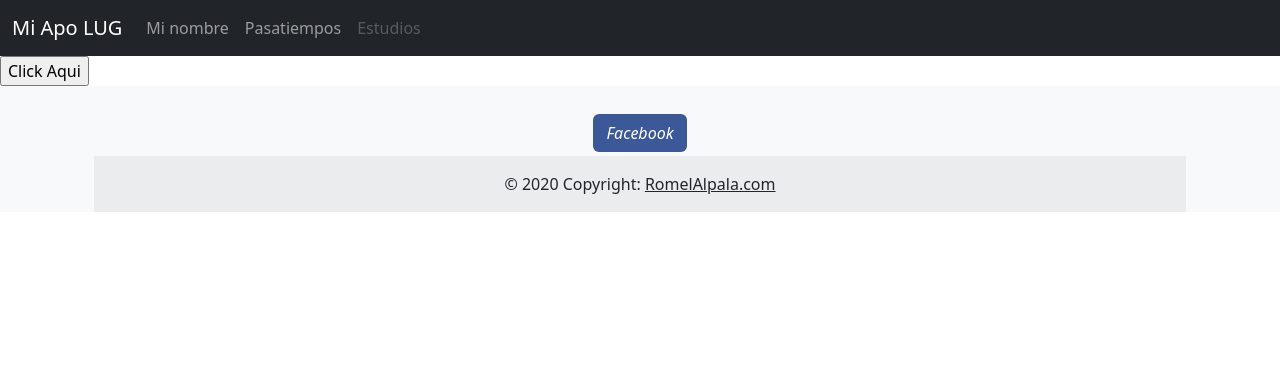
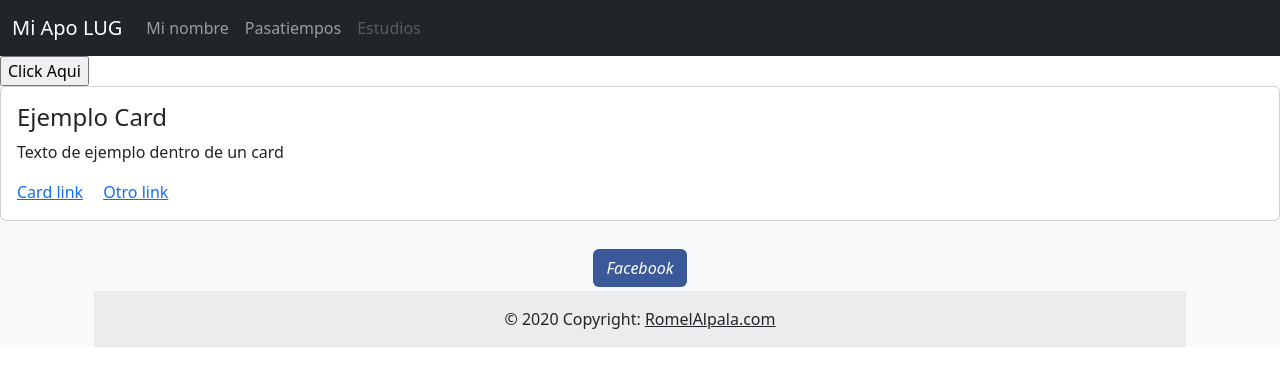
Before and after one commit to romel-alpala/romelalpala21.github.io, a plain HTML site: page index.html in a window 1280 px wide. Drawn offline with nearby package versions, Linux system fonts and the light colour scheme.

Commit message:
se agrega el elemento card

```diff
--- a/index.html
+++ b/index.html
@@ -66,6 +66,15 @@
           <span class="visually-hidden">Next</span>
         </button>
       </div>-->
+
+      <div class="card">
+        <div class="card-body">
+          <h4 class="card-title">Ejemplo Card</h4>
+          <p class="card-text">Texto de ejemplo dentro de un card</p>
+          <a href="#" class="card-link">Card link</a>
+          <a href="#" class="card-link">Otro link</a>
+        </div>
+      </div>
 </body>
 <footer class="bg-body-tertiary text-center">
     <!-- Grid container -->
```
